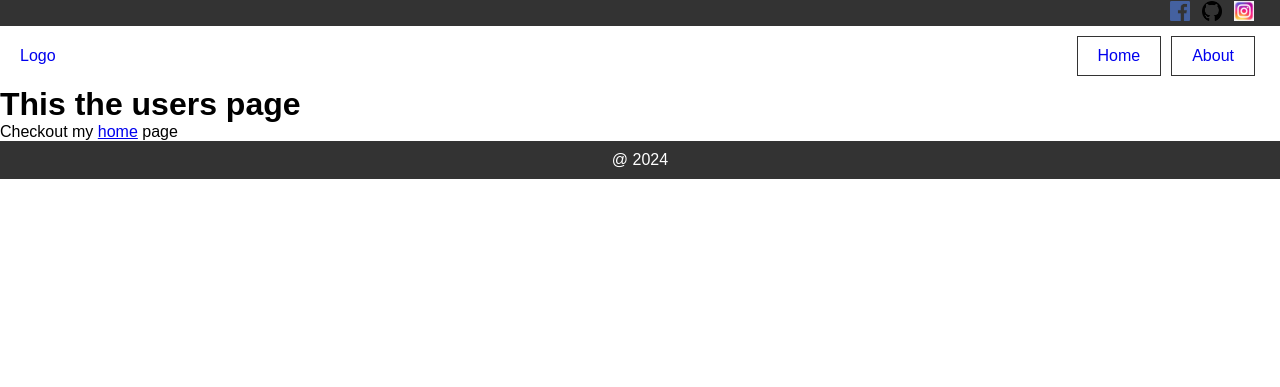
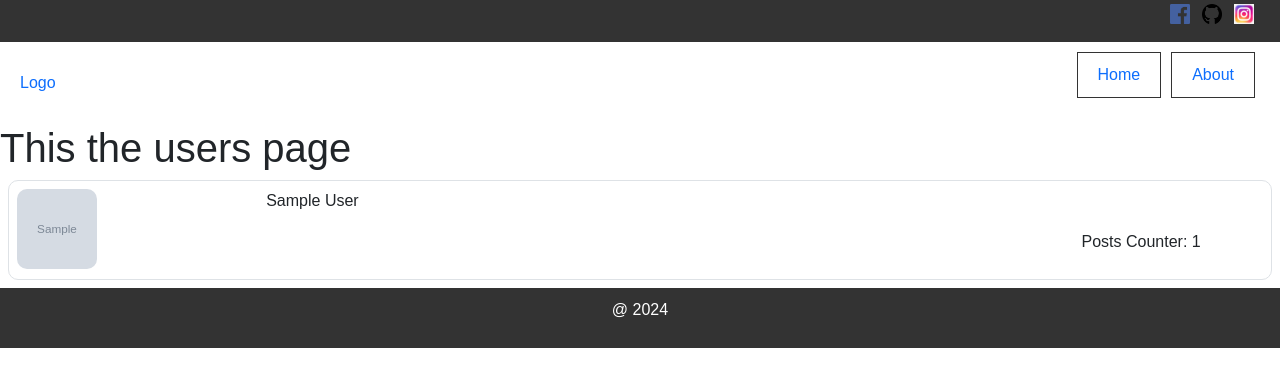
Before and after one commit to LionRouge1/blog_app_django, a Django app: page /users/ in a window 1280 px wide. Shown: the top 387 px of the page. Run offline with Django 5.2, Linux system fonts and the light colour scheme; tables that the repository leaves empty hold one stand-in row (values such as "Sample post"); grey boxes marked "Sample" are stand-in pictures.

Commit message:
Style index page for user

```diff
--- a/blog_app/settings.py
+++ b/blog_app/settings.py
@@ -11,6 +11,7 @@ https://docs.djangoproject.com/en/5.0/ref/settings/
 """
 
 from pathlib import Path
+import os
 
 # Build paths inside the project like this: BASE_DIR / 'subdir'.
 BASE_DIR = Path(__file__).resolve().parent.parent
@@ -124,6 +125,7 @@ STATICFILES_DIRS = [
   BASE_DIR / 'static',
   BASE_DIR / 'media',
 ]
+MEDIA_ROOT = os.path.join(BASE_DIR, 'media/')
 
 # Default primary key field type
 # https://docs.djangoproject.com/en/5.0/ref/settings/#default-auto-field
--- a/static/css/style.css
+++ b/static/css/style.css
@@ -60,6 +60,19 @@ header > ul > li {
   margin: 0;
 }
 
+.user {
+  height: 100px;
+  border-radius: 10px;
+  display: grid;
+  grid-template-columns: 20% 75%;
+}
+
+.user > img {
+  height: 80px;
+  width: 80px !important;
+  border-radius: 10px;
+}
+
 footer {
   background-color: #333;
   color: white;
--- a/templates/layout.html
+++ b/templates/layout.html
@@ -10,6 +10,7 @@
     {% endblock %}
   </title>
   <link rel="stylesheet" href="{% static 'css/style.css' %}">
+  <link href="https://cdn.jsdelivr.net/npm/bootstrap@5.3.3/dist/css/bootstrap.min.css" rel="stylesheet" integrity="sha384-QWTKZyjpPEjISv5WaRU9OFeRpok6YctnYmDr5pNlyT2bRjXh0JMhjY6hW+ALEwIH" crossorigin="anonymous">
 </head>
 <body>
   <header>
@@ -33,5 +34,6 @@
   <footer>
     <p>@ 2024 </p>
   </footer>
+  <script src="https://cdn.jsdelivr.net/npm/bootstrap@5.3.3/dist/js/bootstrap.bundle.min.js" integrity="sha384-YvpcrYf0tY3lHB60NNkmXc5s9fDVZLESaAA55NDzOxhy9GkcIdslK1eN7N6jIeHz" crossorigin="anonymous"></script>
 </body>
 </html>
--- /dev/null
+++ b/users/templates/users/_user.html
@@ -0,0 +1,11 @@
+<div class="user p-2 m-2 border">
+  {% if user.photo %}
+    <img class="col" src="{{user.photo.url}}" alt="User profile">
+  {% else %}
+    <img class="col" src="/media/profiles/default.png" alt="User profile">
+  {% endif %}
+  <div class="col row">
+    <p>{{user.name}}</p>
+    <p class="fw-lighter text-end">Posts Counter: {{user.posts_counter}}</p>
+  </div>
+</div>
--- a/users/templates/users/index.html
+++ b/users/templates/users/index.html
@@ -6,5 +6,7 @@
 
 {% block body %}
   <h1>This the users page</h1>
-  <p>Checkout my <a href="{% url 'home' %}">home</a> page</p>
+  {% for user in users %}
+    {% include "users/_user.html" with user=user  %}
+  {% endfor %}
 {% endblock %}
--- a/users/templates/users/show.html
+++ b/users/templates/users/show.html
@@ -5,5 +5,5 @@
 {% endblock %}
 
 {% block body %}
-  {% include 'users/user.html' with user=user %}
+  {% include 'users/_user.html' with user=user %}
 {% endblock %}
--- a/users/templates/users/user.html
+++ /dev/null
@@ -1,5 +0,0 @@
-<div class="user">
-  <p>User name: {{user.username}}</p>
-  <p>First name: {{user.first_name}}</p>
-  <p>Last name: {{user.last_name}}</p>
-</div>
--- a/users/urls.py
+++ b/users/urls.py
@@ -3,7 +3,7 @@ from . import views
 
 app_name = 'users'
 urlpatterns = [
-  path('', views.index_view, name='index'),
+  path('', views.indexView.as_view(), name='index'),
   path('register', views.register, name='register'),
   path('<int:user_id>/', views.show, name='show'),
 ]
--- a/users/views.py
+++ b/users/views.py
@@ -5,10 +5,18 @@ from django.contrib import messages
 from django.contrib.auth.forms import UserCreationForm
 from django.http import HttpResponseRedirect
 from django.urls import reverse
+from django.views import generic
 # from .forms import CustomUserCreationForm
 # Create your views here.
-def index_view(request):
-  return render(request, 'users/index.html')
+class indexView(generic.ListView):
+  model = User
+  template_name = 'users/index.html'
+  context_object_name = "users"
+
+  def get_queryset(self):
+    return User.objects.all().order_by('-updated_at')
+
+  # return render(request, 'users/index.html')
 
 def register(request):
   # print(dir(request))
```
Also changed, not shown: media/profiles/default.png (added), media/profiles/matchoudi.jpg (renamed from profiles/matchoudi.jpg).
